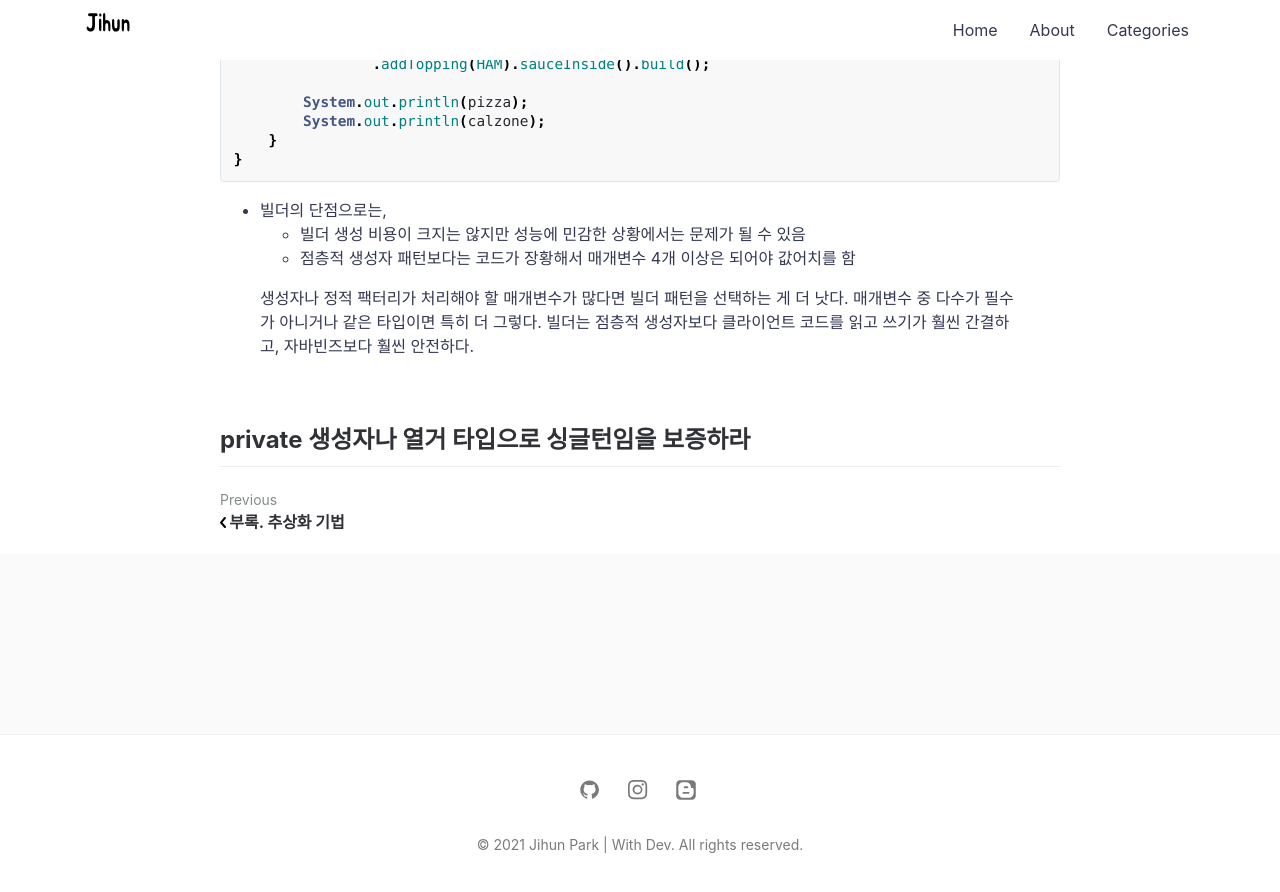
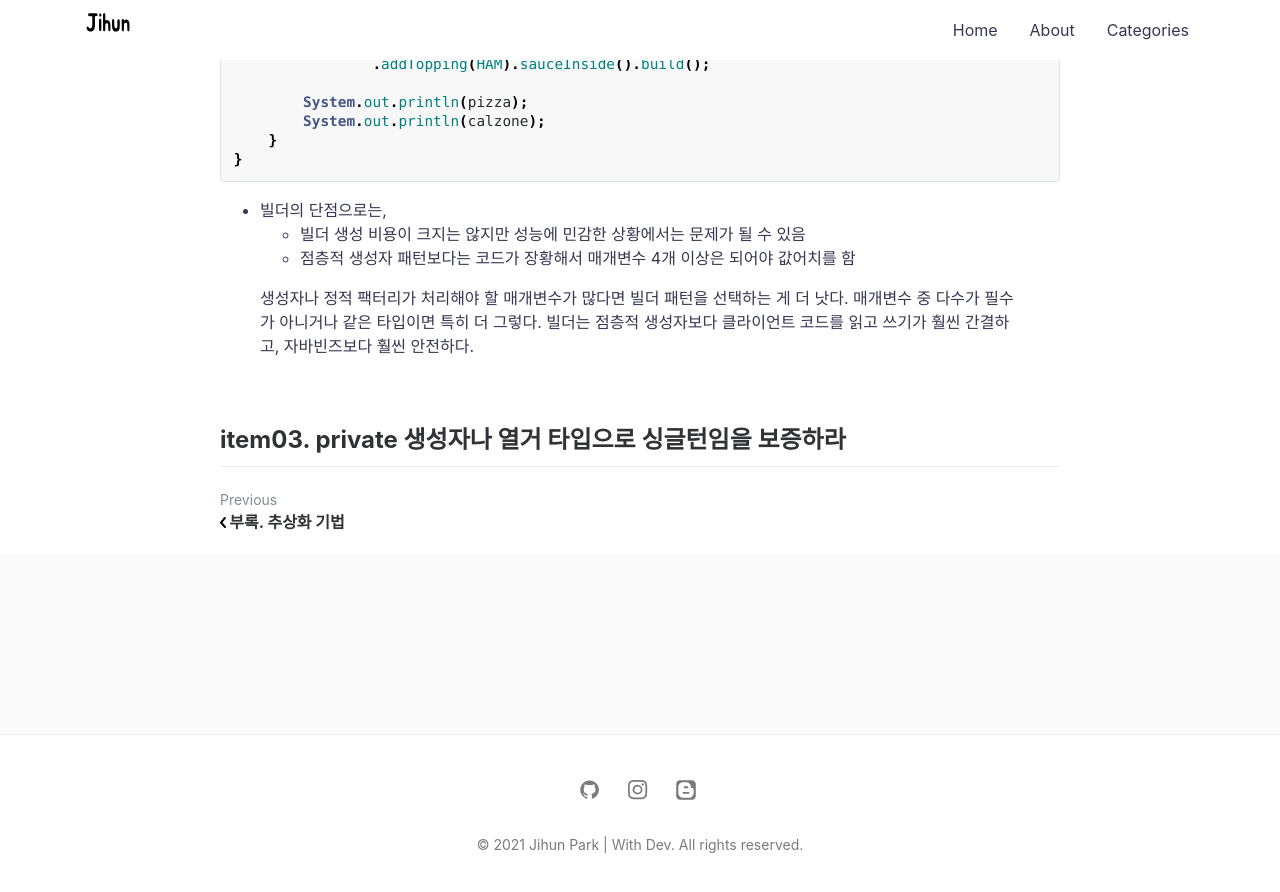
Before and after one commit to jihunparkme/jihunparkme.github.io, a Jekyll site: the page built from _posts/2021-03-02-EffectiveJava_객체_생성과_파괴.md, in a window 1280 px wide and 900 px high, scrolled down 5344 px. Shown: the top 892 px of the window. Built offline with Jekyll 4.4.1, drawn with Linux system fonts in a browser that asks for light colours; comment, search, counter and statistics services are not loaded.

Commit message:
add contents

```diff
--- a/_posts/2021-03-02-EffectiveJava_객체_생성과_파괴.md
+++ b/_posts/2021-03-02-EffectiveJava_객체_생성과_파괴.md
@@ -13,7 +13,7 @@ featured-img: EFF_JAVA
 
 - [item 1. 생성자 대신 정적 팩터리 메서드를 고려하라.](#생성자-대신-정적-팩터리-메서드를-고려하라)
 - [item 2. 생성자에 매개변수가 많다면 빌더를 고려하라.](#생성자에-매개변수가-많다면-빌더를-고려하라)
-- [item 3. private 생성자나 열거 타입으로 싱글턴임을 보증하라](#private-생성자나-열거-타입으로-싱글턴임을-보증하라)
+- [item 3. private 생성자나 열거 타입으로 싱글턴임을 보증하라](#item03-private-생성자나-열거-타입으로-싱글턴임을-보증하라)
 
 # 2장. 객체 생성과 파괴
 
@@ -252,4 +252,4 @@ public class PizzaTest {
 
 <br>
 
-## private 생성자나 열거 타입으로 싱글턴임을 보증하라
+## item03. private 생성자나 열거 타입으로 싱글턴임을 보증하라
```
